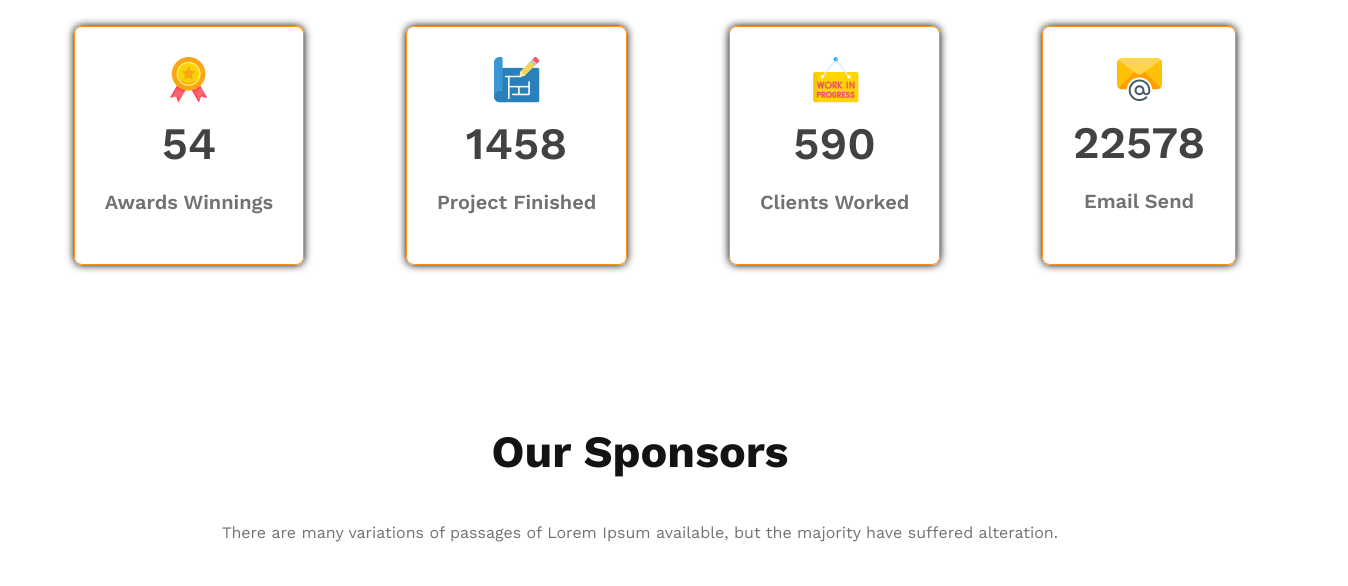
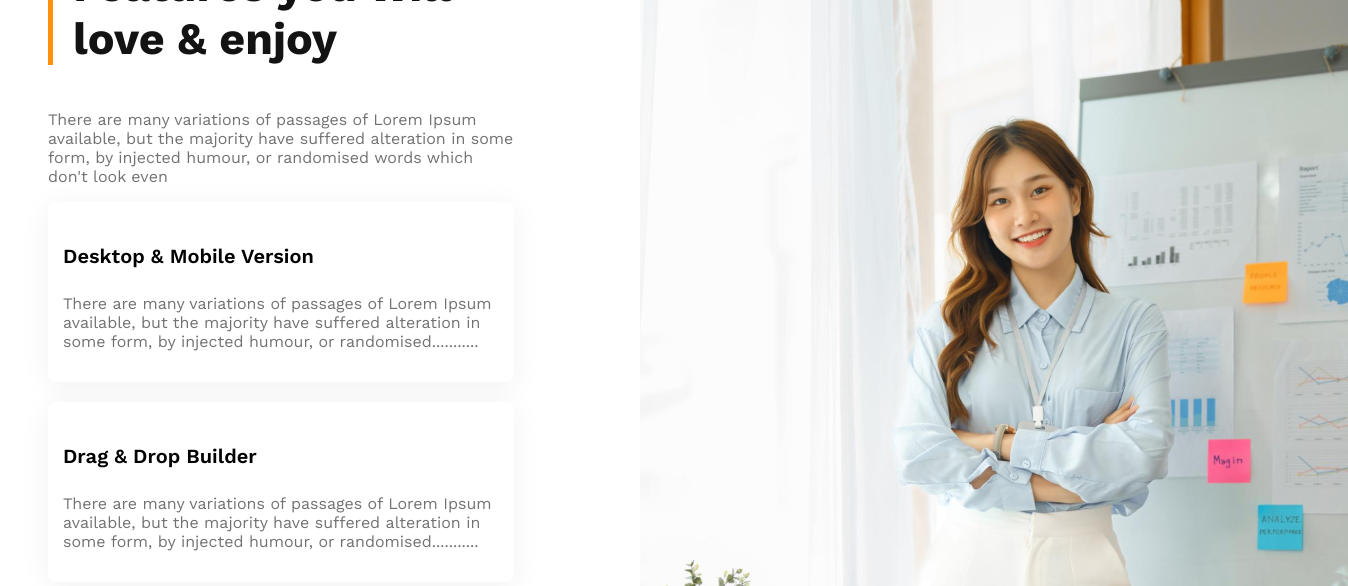
Before and after one commit to khotijaakther/G3-Architects-Website, a plain HTML site: page index.html in a window 1280 px wide. Shown: the part 2050-2636 px from the top of the page, 1348 px wide, since content can reach past the window. Drawn offline with nearby package versions, Linux system fonts and the light colour scheme.

Commit message:
created features section

```diff
--- a/index.html
+++ b/index.html
@@ -51,11 +51,28 @@
                 </section>
                    <!--teams section end-->
                    <section class="features-container">
-                         <div>
-
+                         <div class="features-content">
+                            <h3 id="features-title" class="section-title">Features you will love & enjoy</h3>
+                            <p class="text-light-grey">There are many variations of passages of Lorem Ipsum available, but the majority have suffered alteration in some form, by injected humour, or randomised words which don't look even</p>
+                            <div class="features-card">
+                                <h4>Desktop & Mobile Version</h4>
+                                <p class="text-light-grey">There are many variations of passages of Lorem Ipsum available, but the majority have suffered alteration in some form, by injected humour, or randomised...........</p>
+                            </div>
+                            <div class="features-card">
+                                <h4>Drag & Drop Builder</h4>
+                                <p class="text-light-grey">There are many variations of passages of Lorem Ipsum available, but the majority have suffered alteration in some form, by injected humour, or randomised...........</p>
+                            </div>
+                            <div class="features-card">
+                                <h4>Awesome Modern Design</h4>
+                                <p class="text-light-grey">There are many variations of passages of Lorem Ipsum available, but the majority have suffered alteration in some form, by injected humour, or randomised...........</p>
+                            </div>
+                            <div class="features-card">
+                                <h4>Super Easy to Edit</h4>
+                                <p class="text-light-grey">There are many variations of passages of Lorem Ipsum available, but the majority have suffered alteration in some form, by injected humour, or randomised...........</p>
+                            </div>
                          </div>
-                         <div>
-
+                         <div class="features-img">
+                                <img src="images/architect.png" alt="">
                          </div>
                    </section>
                       <!--features section end-->
@@ -87,6 +104,7 @@
                    </section>
                     <!--facts section end-->
                    <section class="sponsors">
+                       <!--sponsors section start-->
                      <h3 class="section-title">Our Sponsors</h3>
                      <p class="text-light-grey">There are many variations of passages of Lorem Ipsum available, but the majority have suffered alteration.</p>
                      <div class="sponsors-img-container">
@@ -97,6 +115,8 @@
                          <img src="images/sponsors/figma.png" alt="">
                      </div>
                    </section>
+                      <!--sponsors section end-->
+
           </main>
 </body>
 </html>
--- a/style/architect.css
+++ b/style/architect.css
@@ -98,6 +98,33 @@ main{
     color: #FF900E;
     font-weight: 700;
    }
+
+   /* features styles */
+   .features-container{
+        display: flex;
+        gap: 126px;
+        margin-top: 120px;
+        padding: 0 40px;
+   }
+   .features-img{
+      width:50%;
+   }
+   .features-card{
+    border-radius: 8px;
+    background: #FFF;
+    box-shadow: 0px 4px 30px 0px rgba(0, 0, 0, 0.06);
+    padding:15px;
+    margin-bottom: 20px;
+   }
+   .features-card h4{
+    font-size: 20px;
+    font-weight: 600;
+   }
+   #features-title{
+      border-left: 5px solid #FF900E;
+      padding-left: 20px ;
+   }
+
   /* facts-card styles */
 .facts-card-container{
     display: flex;
```
